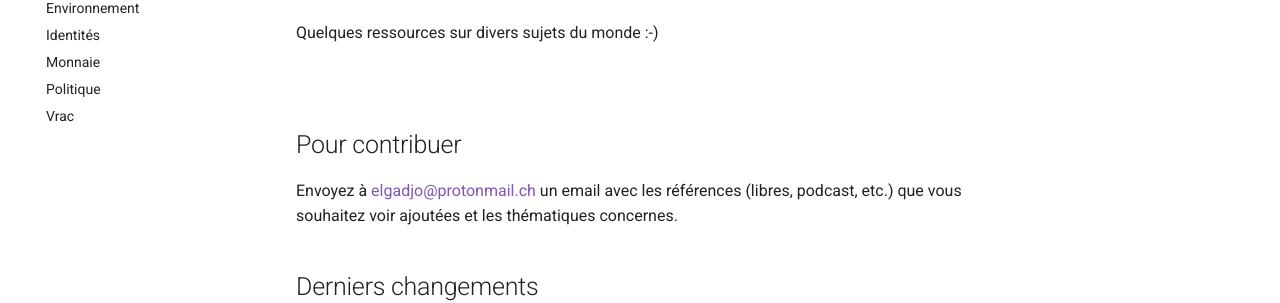
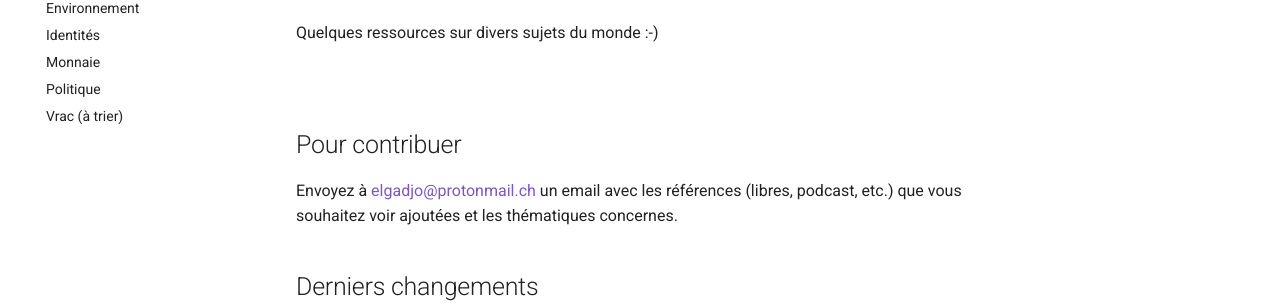
Before and after one commit to elgadjo/peer-education, an MkDocs documentation site: the page built from docs/index.md, in a window 1280 px wide. Shown: the part 211-514 px from the top of the page. Built offline with MkDocs 1.6.1 and Material for MkDocs 9.7.7, drawn with Linux system fonts in a browser that asks for light colours; comment, search, counter and statistics services are not loaded.

Commit message:
mkdocs: update title

```diff
--- a/mkdocs.yml
+++ b/mkdocs.yml
@@ -54,6 +54,6 @@ nav:
   - 'Identités': identites.md
   - 'Monnaie': monnaie.md
   - 'Politique': politique.md
-  - 'Vrac': en_vrac.md
+  - 'Vrac (à trier)': en_vrac.md
 
 #- 'Écologie': ecologie.md
```
